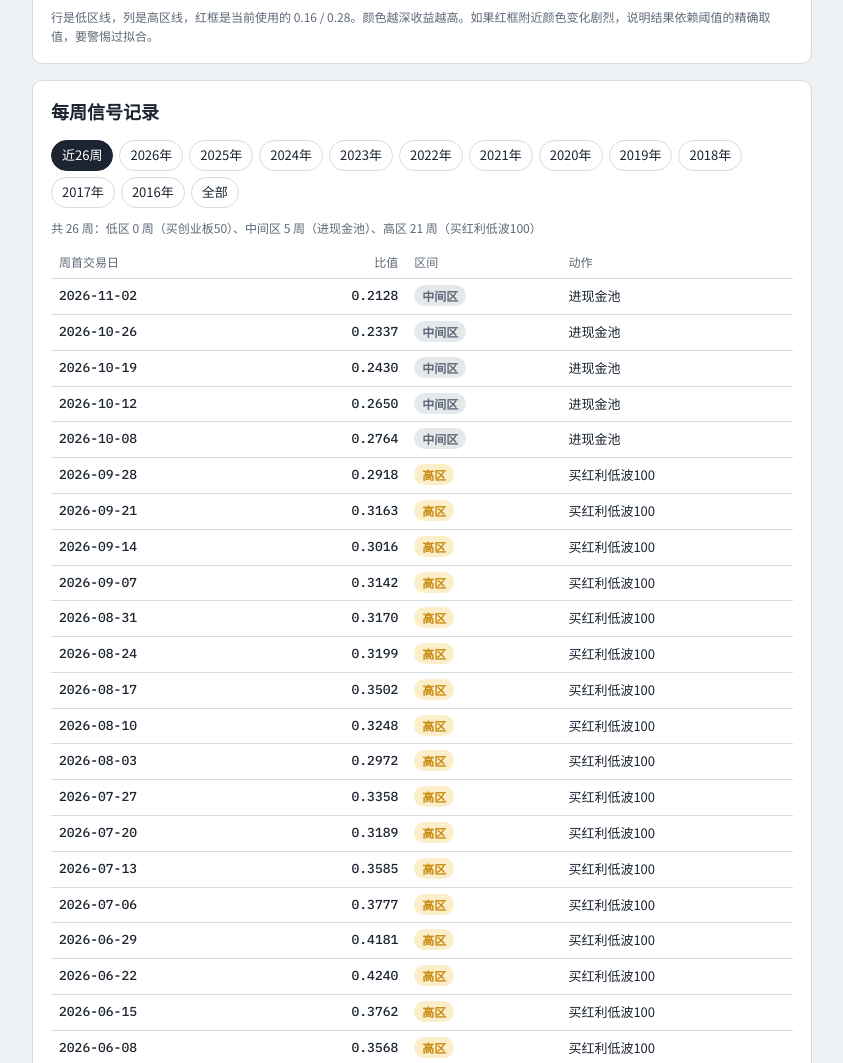
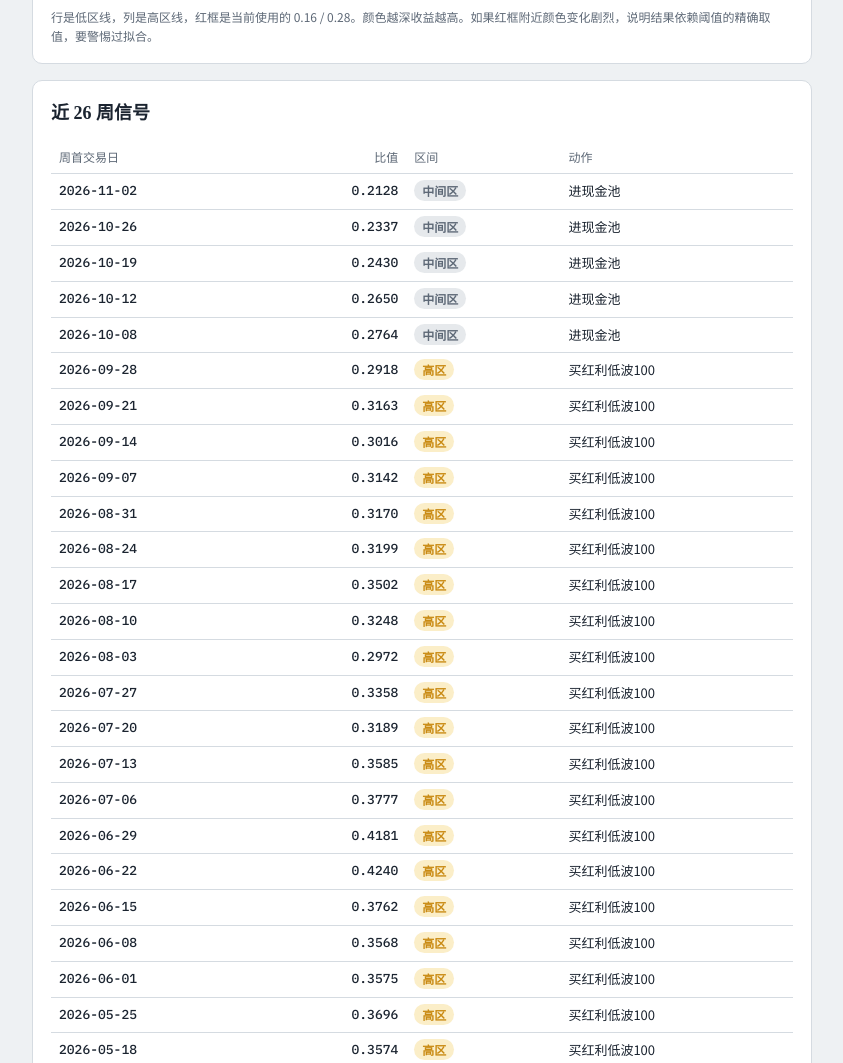
Before and after one commit to 964583194/ratio-signal, a plain HTML site: page index.html in a window 1280 px wide. Shown: the part 1765-2828 px from the top of the page, without its empty margins (218-1061 px from the left). Drawn offline with Linux system fonts and the light colour scheme.

Commit message:
撤回：每周信号按年份查看
Co-Authored-By: Claude Opus 5.5 <noreply@anthropic.com>
Claude-Session: https://claude.ai/code/session_01Qk3knjqTExfH6WaQfwXFQ3

```diff
--- a/index.html
+++ b/index.html
@@ -77,10 +77,6 @@ th{font-size:12px;color:var(--muted);font-weight:500}
 tr.hl td{font-weight:700}
 .chip{font-size:12px;font-weight:700;padding:2px 8px;border-radius:999px}
 .chip.l{background:var(--grow-soft);color:var(--grow)}.chip.h{background:var(--div-soft);color:var(--div)}.chip.m{background:var(--mid);color:var(--muted)}
-.years{display:flex;flex-wrap:wrap;gap:6px;margin-bottom:10px}
-.years button{font:inherit;font-size:13px;padding:4px 10px;border-radius:999px;border:1px solid var(--line);background:var(--panel);color:var(--ink);cursor:pointer}
-.years button[aria-pressed="true"]{background:var(--ink);color:var(--panel);border-color:var(--ink)}
-.years button:focus-visible{outline:2px solid var(--mark);outline-offset:2px}
 .heat td{text-align:center;font-family:var(--f-num)}
 .heat td.cur{outline:2px solid var(--mark);outline-offset:-2px}
 .note{font-size:12px;color:var(--muted);margin:10px 0 0}
@@ -175,9 +171,7 @@ footer{font-size:11px;color:var(--muted);text-align:center;line-height:1.8}
 </section>
 
 <section class="panel">
-  <h2>每周信号记录</h2>
-  <div class="years" id="years" role="group" aria-label="按年份查看"></div>
-  <p class="note" id="weekSum" style="margin:0 0 8px"></p>
+  <h2>近 26 周信号</h2>
   <div class="scroll"><table>
     <thead><tr><th>周首交易日</th><th class="r">比值</th><th>区间</th><th>动作</th></tr></thead>
     <tbody id="weeks"></tbody>
@@ -286,20 +280,9 @@ function render(d){
     return `<td class="${cur?"cur":""}" style="background:color-mix(in srgb, var(--grow) ${Math.round(8+a*62)}%, var(--panel))">${v==null?"—":pc(v)}</td>`}).join("")+"</tr>"});
   $("heat").innerHTML=h;
 
-  // 每周信号：默认近 26 周，可按年份查看全部
-  const W=d.weekly, yrs=[...new Set(W.map(w=>w[0].slice(0,4)))].reverse();
-  const opts=[["recent","近26周"],...yrs.map(y=>[y,y+"年"]),["all","全部"]];
-  $("years").innerHTML=opts.map(([k,t])=>`<button type="button" data-k="${k}">${t}</button>`).join("");
-  function showWeeks(k){
-    const rows=k==="recent"?W.slice(-26):k==="all"?W:W.filter(w=>w[0].startsWith(k));
-    $("years").querySelectorAll("button").forEach(b=>b.setAttribute("aria-pressed",b.dataset.k===k));
-    const c={l:0,m:0,h:0};rows.forEach(w=>c[w[2]]++);
-    $("weekSum").textContent=`共 ${rows.length} 周：低区 ${c.l} 周（买创业板50）、中间区 ${c.m} 周（进现金池）、高区 ${c.h} 周（买红利低波100）`;
-    $("weeks").innerHTML=rows.slice().reverse().map(([dt,r,z])=>
-      `<tr><td class="num">${dt}</td><td class="r num">${f4(r)}</td><td><span class="chip ${z}">${ZN[z]}</span></td><td>${ACT_SHORT[z]}</td></tr>`).join("");
-  }
-  $("years").onclick=e=>{const b=e.target.closest("button");if(b)showWeeks(b.dataset.k)};
-  showWeeks("recent");
+  // 近期周信号
+  $("weeks").innerHTML=d.weekly.slice().reverse().map(([dt,r,z])=>
+    `<tr><td class="num">${dt}</td><td class="r num">${f4(r)}</td><td><span class="chip ${z}">${ZN[z]}</span></td><td>${ACT_SHORT[z]}</td></tr>`).join("");
 
   $("r1k").textContent="< "+LO;$("r2k").textContent=LO+"–"+HI;$("r3k").textContent="≥ "+HI;
   $("srcC").textContent=d.sources.cyb;$("srcH").textContent=d.sources.hl;
```
Also changed, not shown: 1 other file.
